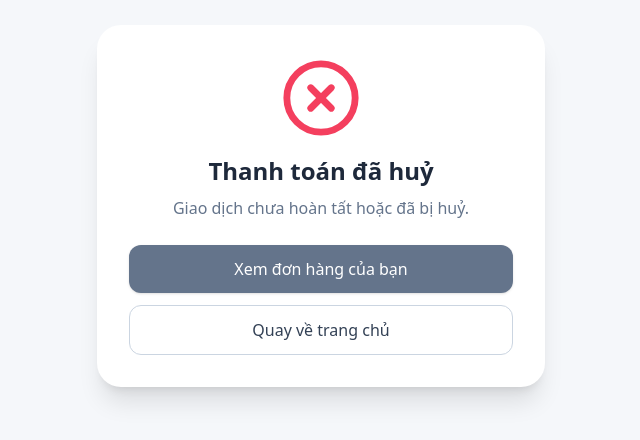
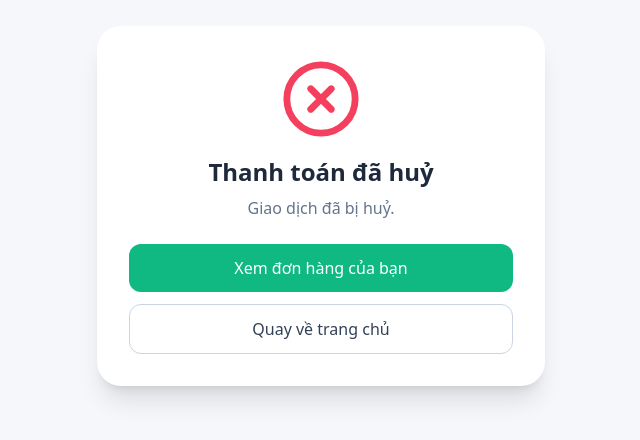
Before and after one commit to Yuta3108/ShopThuCong, a React (Vite) app in the folder ShopThuCong/: page /payment-success in a window 1280 px wide. Shown: the part 194-634 px from the top of the page, without its empty margins (319-959 px from the left). Built offline with nearby package versions, Linux system fonts and the light colour scheme.

Commit message:
chỉnh zalo lần n

```diff
--- a/ShopThuCong/src/User/ChucNang/Cart/paymentsuccess.jsx
+++ b/ShopThuCong/src/User/ChucNang/Cart/paymentsuccess.jsx
@@ -3,14 +3,15 @@ import { CheckCircle, XCircle, Loader2 } from "lucide-react";
 import { useEffect, useState } from "react";
 
 const API = "https://backend-eta-ivory-29.vercel.app/api";
+const MAX_RETRY = 6; // ~12s
 
 export default function PaymentSuccess() {
   const [loading, setLoading] = useState(true);
   const [status, setStatus] = useState("pending");
+  const [retry, setRetry] = useState(0);
 
   useEffect(() => {
     const orderId = localStorage.getItem("pendingOrderId");
-
     if (!orderId) {
       setStatus("cancelled");
       setLoading(false);
@@ -18,33 +19,47 @@ export default function PaymentSuccess() {
     }
 
     const token = localStorage.getItem("token");
+    let timer;
 
     const checkStatus = async () => {
       try {
         const res = await fetch(`${API}/orders/${orderId}`, {
-          headers: {
-            Authorization: `Bearer ${token}`,
-          },
+          headers: { Authorization: `Bearer ${token}` },
         });
-
         const data = await res.json();
 
         if (res.ok) {
-          setStatus(data.Status);
+          if (data.Status === "processing" || data.Status === "completed") {
+            setStatus(data.Status);
+            setLoading(false);
+            localStorage.removeItem("pendingOrderId");
+            return;
+          }
+
+          // vẫn pending → poll tiếp
+          if (retry < MAX_RETRY) {
+            setRetry((r) => r + 1);
+            timer = setTimeout(checkStatus, 2000);
+          } else {
+            // quá thời gian → giữ pending
+            setStatus("pending");
+            setLoading(false);
+            localStorage.removeItem("pendingOrderId");
+          }
         } else {
           setStatus("cancelled");
+          setLoading(false);
         }
       } catch (err) {
-        console.error("Check payment status error:", err);
+        console.error("Poll payment status error:", err);
         setStatus("pending");
-      } finally {
         setLoading(false);
-        localStorage.removeItem("pendingOrderId");
       }
     };
 
     checkStatus();
-  }, []);
+    return () => clearTimeout(timer);
+  }, [retry]);
 
   if (loading) {
     return (
@@ -59,8 +74,7 @@ export default function PaymentSuccess() {
 
   return (
     <div className="min-h-screen bg-[#F5F7FA] flex items-center justify-center px-4">
-      <div className="bg-white shadow-xl rounded-3xl p-8 max-w-md w-full text-center animate-fadeIn">
-        {/* ICON */}
+      <div className="bg-white shadow-xl rounded-3xl p-8 max-w-md w-full text-center">
         <div className="flex justify-center mb-4">
           {isSuccess ? (
             <CheckCircle className="text-emerald-500" size={82} />
@@ -71,7 +85,6 @@ export default function PaymentSuccess() {
           )}
         </div>
 
-        {/* TITLE */}
         <h1 className="text-2xl font-semibold text-slate-800">
           {isSuccess
             ? "Thanh toán thành công!"
@@ -80,31 +93,24 @@ export default function PaymentSuccess() {
             : "Đang xác nhận thanh toán"}
         </h1>
 
-        {/* SUBTEXT */}
-        <p className="text-slate-500 mt-2 leading-relaxed">
+        <p className="text-slate-500 mt-2">
           {isSuccess
-            ? "Cảm ơn bạn đã mua hàng tại ThenFong Store. Hóa đơn sẽ được xử lý sớm."
+            ? "Cảm ơn bạn đã mua hàng tại ThenFong Store."
             : isCancelled
-            ? "Giao dịch chưa hoàn tất hoặc đã bị huỷ."
-            : "ZaloPay đang xác nhận giao dịch của bạn. Vui lòng kiểm tra lại đơn hàng sau ít phút."}
+            ? "Giao dịch đã bị huỷ."
+            : "ZaloPay đang xác nhận giao dịch, vui lòng đợi trong giây lát."}
         </p>
 
-        {/* BUTTONS */}
         <div className="mt-6 space-y-3">
           <Link
             to="/user"
-            className={`block w-full py-3 rounded-xl font-medium transition shadow ${
-              isSuccess
-                ? "bg-emerald-500 text-white hover:bg-emerald-600"
-                : "bg-slate-500 text-white hover:bg-slate-600"
-            }`}
+            className="block w-full py-3 rounded-xl bg-emerald-500 text-white hover:bg-emerald-600"
           >
             Xem đơn hàng của bạn
           </Link>
-
           <Link
             to="/"
-            className="block w-full py-3 rounded-xl border border-slate-300 text-slate-700 font-medium hover:bg-slate-100 transition"
+            className="block w-full py-3 rounded-xl border border-slate-300 text-slate-700 hover:bg-slate-100"
           >
             Quay về trang chủ
           </Link>
```
